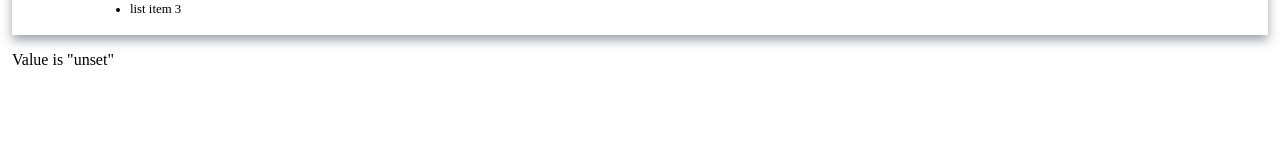
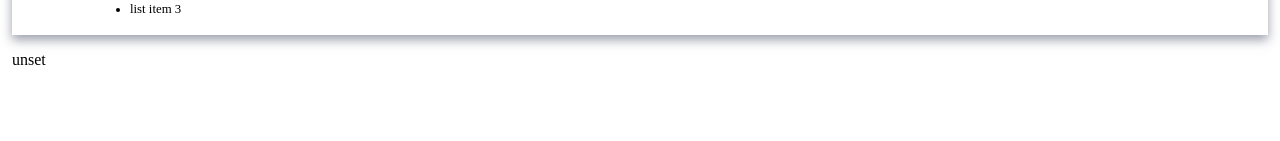
Before and after one commit to sxxb/titan-builder, a React (Create React App) app: page / in a window 1280 px wide. Shown: the part 272-413 px from the top of the page. Built offline with nearby package versions, Linux system fonts and the light colour scheme.

Commit message:
Selection and Navigation applied to all stages

```diff
--- a/src/components/Stages.tsx
+++ b/src/components/Stages.tsx
@@ -15,14 +15,14 @@ interface TesterEntity {
 }
 
 const tntTitan10A: TesterEntity = {
-  id: "tester-10a",
+  id: "tester-titan-10a",
   bulletPoints: ["list item 1", "list item 2", "list item 3"],
   imgsrc: "/",
   name: "TnT Tital 10A",
   price: 1234,
 };
 const tntTitan20A: TesterEntity = {
-  id: "tester-20a",
+  id: "tester-titan-20a",
   bulletPoints: ["list item 1", "list item 2", "list item 3"],
   imgsrc: "/",
   name: "TnT Tital 20A",
@@ -99,11 +99,11 @@ const printKit: KitEntity = {
   price: 1234,
 };
 
-const kitEntities = {
+const printKitEntities = {
   [printKit.id]: printKit,
 };
 
-const kitIds = [printKit.id];
+const printKitIds = [printKit.id];
 
 let selectedKitIds: string[] = [];
 
@@ -145,7 +145,7 @@ const extrasEntities = {
   [proTags.id]: proTags,
 };
 
-const extrasIds = [printKit.id, printKit.id, printKit.id];
+const extrasIds = [testAcc.id, basicTags.id, proTags.id];
 
 let selectedExtrasIds: string[] = [];
 
@@ -195,9 +195,9 @@ function BulletPoints({bulletPoints}) {
   );
 }
 
-function Option({ optionId, name, imgsrc, price, bulletPoints, handleClick, testerSelected }) {
+function Option({ optionId, name, imgsrc, price, bulletPoints, handleClick, optionSelected }) {
   let className = "builder-option";
-  if (testerSelected) {
+  if (optionSelected) {
     className += ' selected'
   }
   return(
@@ -234,9 +234,13 @@ function Stages() {
   const [stage, setStage] = useState(currentStage);
 
   const [testerSelected, setTesterSelected] = useState('unset');
-  // const [software, selectSoftware] = useState('');
-  // const [printKit, selectPrintKit] = useState('');
-  // const [extras, selectExtras] = useState('');
+  const [winpatsSelected, setWinpatsSelected] = useState('unset');
+  const [tabletSelected, setTabletSelected] = useState('unset');
+  const [printKitSelected, setPrintKitSelected] = useState('unset');
+  const [testAccSelected, setTestAccSelected] = useState('unset');
+  const [basicTagsSelected, setBasicTagsSelected] = useState('unset');
+  const [proTagsSelected, setProTagsSelected] = useState('unset');
+
 
   function CheckStage() {
     if (stage === StageName.Tester) {
@@ -253,8 +257,8 @@ function Stages() {
            price={tntTitan10A.price}
            imgsrc={tntTitan10A.imgsrc}
            bulletPoints={tntTitan10A.bulletPoints}
-           handleClick={() => setTesterSelected(0)}
-           testerSelected={testerSelected === 0}
+           handleClick={() => setTesterSelected(testerIds[0])}
+           optionSelected={testerSelected === testerIds[0]}
           />
           <Option
            optionId={tntTitan20A.id}
@@ -262,13 +266,13 @@ function Stages() {
            price={tntTitan20A.price}
            imgsrc={tntTitan20A.imgsrc}
            bulletPoints={tntTitan20A.bulletPoints}
-           handleClick={() => setTesterSelected(1)}
-           testerSelected={testerSelected === 1}
+           handleClick={() => setTesterSelected(testerIds[1])}
+           optionSelected={testerSelected === testerIds[1]}
           />
-          <p>Value is "{testerSelected}"</p>
+          <p>{testerSelected}</p>
         </div>
          <Navigation />
-         <Progress stage={stage}/>
+         <Progress stage={stage} optionselected={testerSelected}/>
         </Stage>
        )
         // onClick, toggle whether testerId is in the selectedTesterIds array
@@ -287,6 +291,8 @@ function Stages() {
             price={winpats.price}
             imgsrc={winpats.imgsrc}
             bulletPoints={winpats.bulletPoints}
+            handleClick={() => winpatsSelected === softwareIds[0] ? setWinpatsSelected('unset') : setWinpatsSelected(softwareIds[0])}
+            optionSelected={winpatsSelected === softwareIds[0]}
            />
            <Option
             id={tablet.id}
@@ -294,15 +300,15 @@ function Stages() {
             price={tablet.price}
             imgsrc={tablet.imgsrc}
             bulletPoints={tablet.bulletPoints}
+            handleClick={() => tabletSelected === softwareIds[1] ? setTabletSelected('unset') : setTabletSelected(softwareIds[1])}
+            optionSelected={tabletSelected === softwareIds[1]}
            />
          </div>
+         <p>{winpatsSelected},{tabletSelected}</p>
          <Navigation />
-         <Progress stage={stage} />
+         <Progress stage={stage} optionselected={winpatsSelected, tabletSelected} />
         </Stage>
       )
-      // for (const softwareId in softwareIds) {
-      //
-      // }
     } else if (stage === StageName.PrintKit) {
       return(
         <Stage
@@ -317,10 +323,13 @@ function Stages() {
              price={printKit.price}
              imgsrc={printKit.imgsrc}
              bulletPoints={printKit.bulletPoints}
+             handleClick={() => printKitSelected === printKitIds[0] ? setPrintKitSelected('unset') : setPrintKitSelected(printKitIds[0])}
+             optionSelected={printKitSelected === printKitIds[0]}
             />
           </div>
+          <p>{printKitSelected}</p>
           <Navigation />
-          <Progress stage={stage}/>
+          <Progress stage={stage} optionselected={printKitSelected}/>
         </Stage>
      )
     } else if (stage === StageName.Extras) {
@@ -337,21 +346,32 @@ function Stages() {
            price={testAcc.price}
            imgsrc={testAcc.imgsrc}
            bulletPoints={testAcc.bulletPoints}
+           handleClick={() => testAccSelected === extrasIds[0] ? setTestAccSelected('unset') : setTestAccSelected(extrasIds[0])}
+           optionSelected={testAccSelected === extrasIds[0]}
           />
+          {printKitSelected === printKitIds[0] ?
+            (
+              <Option
+               id={proTags.id}
+               name={proTags.name}
+               price={proTags.price}
+               imgsrc={proTags.imgsrc}
+               bulletPoints={proTags.bulletPoints}
+               handleClick={() => proTagsSelected === extrasIds[2] ? setProTagsSelected('unset') : setProTagsSelected(extrasIds[2])}
+               optionSelected={proTagsSelected === extrasIds[2]}
+              />
+            ) : (
               <Option
                id={basicTags.id}
                name={basicTags.name}
                price={basicTags.price}
                imgsrc={basicTags.imgsrc}
                bulletPoints={basicTags.bulletPoints}
+               handleClick={() => basicTagsSelected === extrasIds[1] ? setBasicTagsSelected('unset') : setBasicTagsSelected(extrasIds[1])}
+               optionSelected={basicTagsSelected === extrasIds[1]}
               />
-          <Option
-           id={proTags.id}
-           name={proTags.name}
-           price={proTags.price}
-           imgsrc={proTags.imgsrc}
-           bulletPoints={proTags.bulletPoints}
-          />
+            )}
+            <p>{testAccSelected},{basicTagsSelected},{proTagsSelected}</p>
         </div>
         <Navigation />
         <Progress stage={stage}/>
@@ -363,7 +383,21 @@ function Stages() {
     } else if (stage === 4) {
        return(
         <Stage>
-        <div><h3>Review your order</h3></div>
+        <div>
+          <h3>Review your order</h3>
+          <p>
+            <strong>Tester:</strong> {testerSelected}
+          </p>
+          <p>
+            <strong>Software:</strong> {winpatsSelected},{tabletSelected}
+          </p>
+          <p>
+            <strong>Print Kit:</strong> {printKitSelected}
+          </p>
+          <p>
+            <strong>Accessories:</strong> {testAccSelected},{basicTagsSelected},{proTagsSelected}
+          </p>
+        </div>
          <Navigation />
          <Progress stage={stage}/>
         </Stage>
```
Also changed, not shown: src/components/Progress.js (+5 -4 lines). Lines whose indentation alone changed are shown as unchanged.
